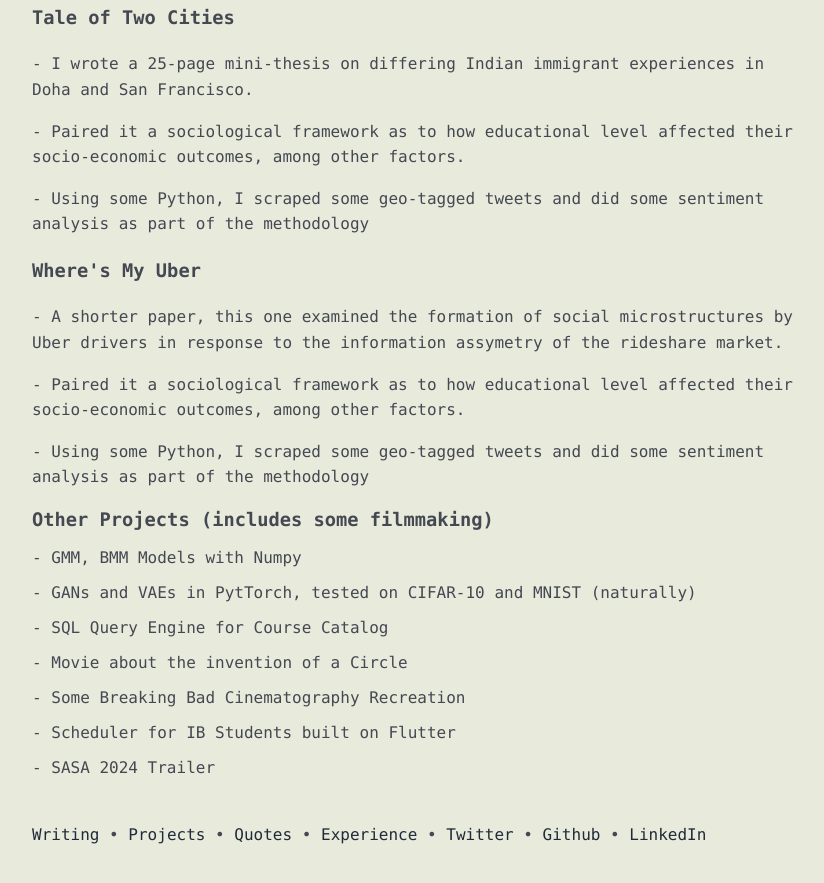
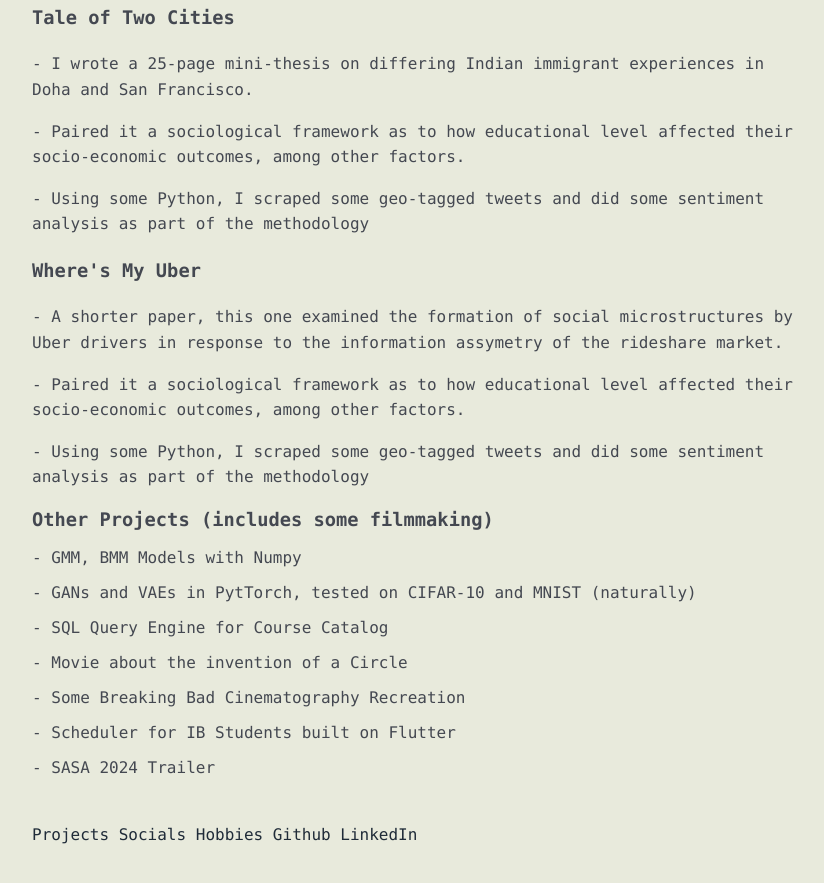
Before and after one commit to vidyut-19/vidyut-19.github.io, a plain HTML site: page projects.html in a window 1280 px wide. Shown: the part 1769-2652 px from the top of the page, without its empty margins (224-1048 px from the left). Drawn offline with Linux system fonts and the light colour scheme.

Commit message:
cleaned up

```diff
--- a/projects.html
+++ b/projects.html
@@ -88,12 +88,10 @@
     </main>
     <footer id="footer">
         <p>
-            <a href="writing.html">Writing</a> •
-            <a href="projects.html">Projects</a> •
-            <a href="quotes.html">Quotes</a> •
-            <a href="work.html">Experience</a> •
-            <a href="">Twitter</a> •
-            <a href="https://github.com/vidyut-19">Github</a> •
+            <a href="projects.html">Projects</a>
+            <a href="contact.html">Socials</a>
+            <a href="hobbies.html">Hobbies</a>
+            <a href="https://github.com/vidyut-19">Github</a>
             <a href="https://www.linkedin.com/in/vidyut-baradwaj ">LinkedIn</a>
         </p>
     </footer>
```
